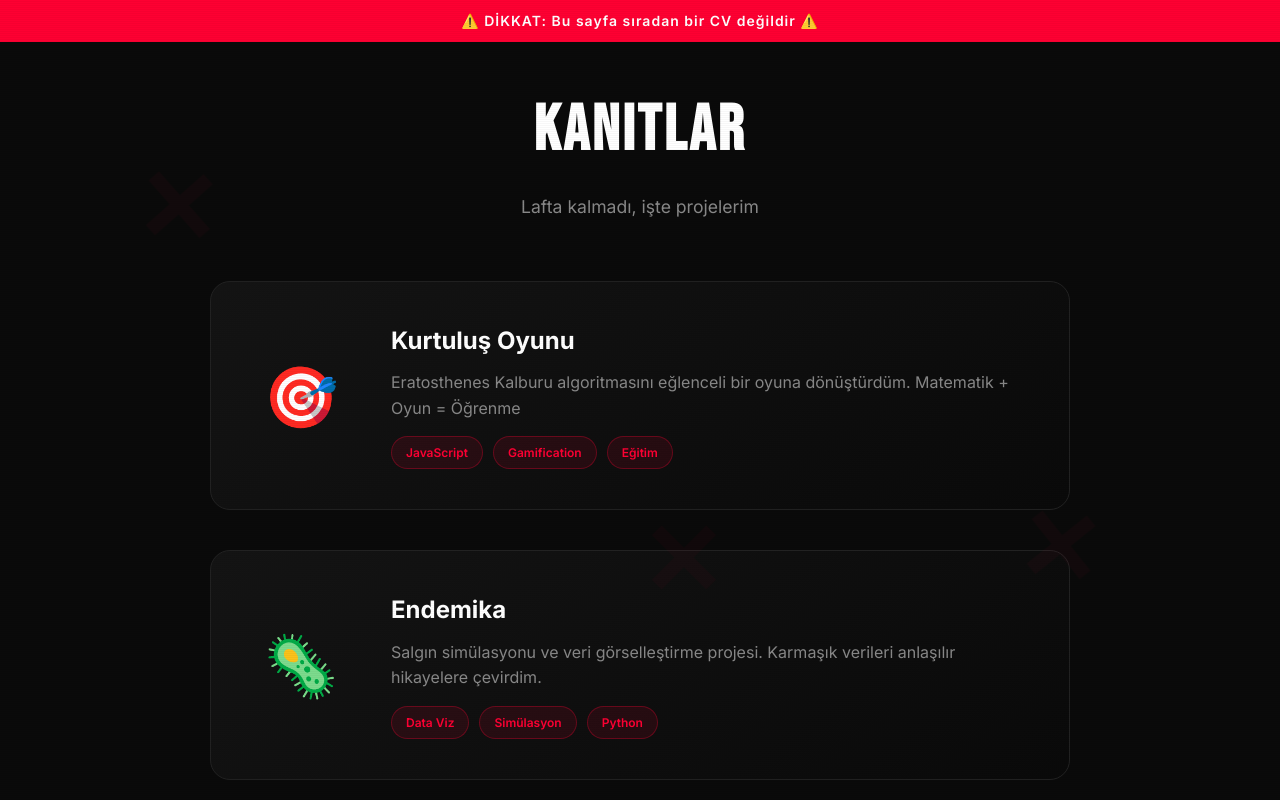
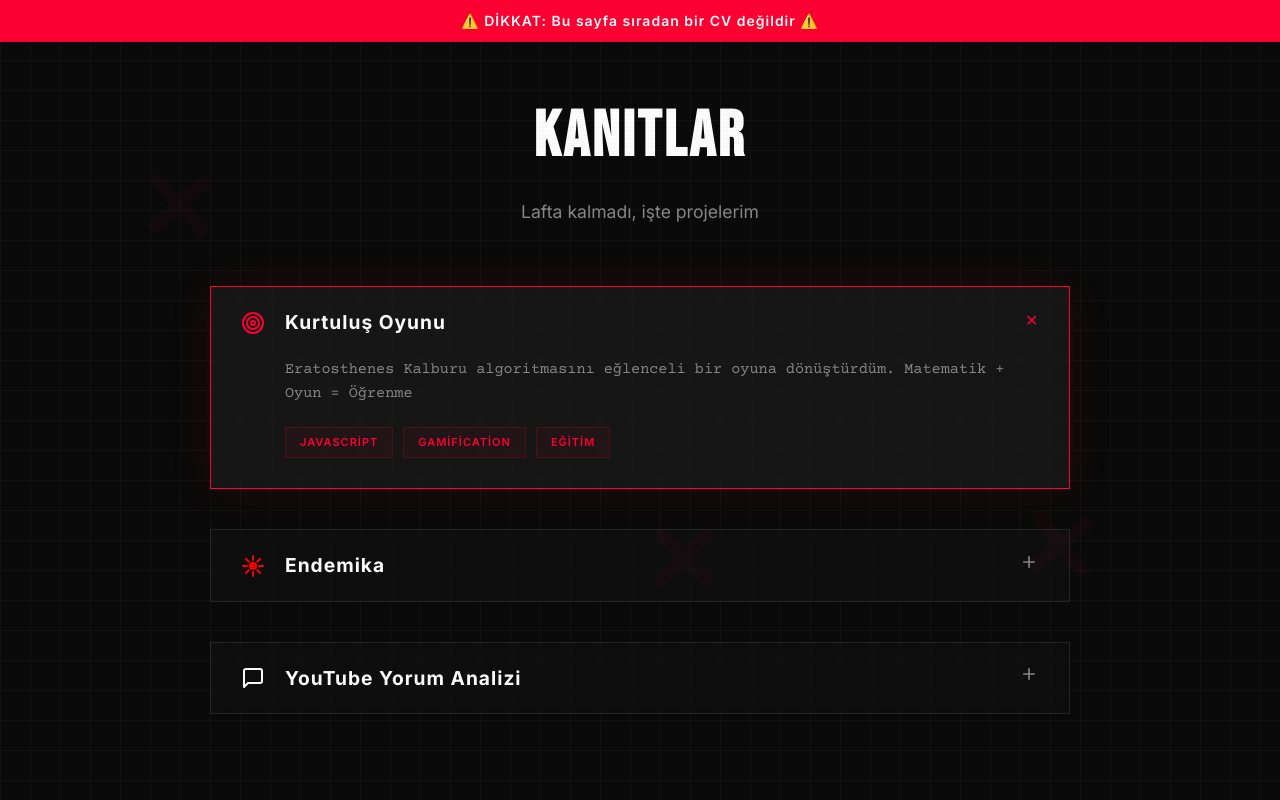
Before and after one commit to yuusufgul16/dont-hire-me-V1, a plain HTML site: page index.html in a window 1280 px wide. Both pictures are taken after a click on the element 640 px from the left and 2030 px from the top of the page. Shown: the part 1635-2435 px from the top of the page. Drawn offline with nearby package versions, Linux system fonts and the light colour scheme.

Commit message:
''Kanıtlar'' ekranı update

```diff
--- a/index.html
+++ b/index.html
@@ -8,7 +8,8 @@
     <meta name="description" content="Sıradışı bir başvuru deneyimi. Cesaretiniz varsa devam edin.">
     <link rel="preconnect" href="https://fonts.googleapis.com">
     <link rel="preconnect" href="https://fonts.gstatic.com" crossorigin>
-    <link href="https://fonts.googleapis.com/css2?family=Bebas+Neue&family=Inter:wght@300;400;600;700&display=swap"
+    <link
+        href="https://fonts.googleapis.com/css2?family=Bebas+Neue&family=Courier+Prime:wght@400;700&family=Inter:wght@300;400;600;700&display=swap"
         rel="stylesheet">
     <link rel="stylesheet" href="style.css">
 </head>
@@ -162,12 +163,24 @@
 
         <div class="projects-container">
             <div class="project-card" data-project="kurtulus">
-                <div class="project-visual">
-                    <div class="project-icon">🎯</div>
-                    <div class="project-glow"></div>
+                <div class="project-header">
+                    <div class="project-icon">
+                        <svg width="24" height="24" viewBox="0 0 24 24" fill="none" stroke="currentColor"
+                            stroke-width="2" stroke-linecap="round" stroke-linejoin="round">
+                            <circle cx="12" cy="12" r="10"></circle>
+                            <circle cx="12" cy="12" r="6"></circle>
+                            <circle cx="12" cy="12" r="2"></circle>
+                        </svg>
+                    </div>
+                    <h3>Kurtuluş Oyunu</h3>
+                    <div class="project-toggle">
+                        <svg width="20" height="20" viewBox="0 0 24 24" fill="none" stroke="currentColor"
+                            stroke-width="2">
+                            <path d="M12 5v14M5 12h14" />
+                        </svg>
+                    </div>
                 </div>
-                <div class="project-info">
-                    <h3>Kurtuluş Oyunu</h3>
+                <div class="project-body">
                     <p>Eratosthenes Kalburu algoritmasını eğlenceli bir oyuna dönüştürdüm. Matematik + Oyun = Öğrenme
                     </p>
                     <div class="project-tags">
@@ -179,12 +192,31 @@
             </div>
 
             <div class="project-card" data-project="endemika">
-                <div class="project-visual">
-                    <div class="project-icon">🦠</div>
-                    <div class="project-glow"></div>
+                <div class="project-header">
+                    <div class="project-icon">
+                        <svg width="24" height="24" viewBox="0 0 24 24" fill="none" stroke="red" stroke-width="2"
+                            stroke-linecap="round" stroke-linejoin="round">
+                            <path d="M12 2v4"></path>
+                            <path d="m4.93 4.93 2.83 2.83"></path>
+                            <path d="M2 12h4"></path>
+                            <path d="m4.93 19.07 2.83-2.83"></path>
+                            <path d="M12 22v-4"></path>
+                            <path d="m19.07 19.07-2.83-2.83"></path>
+                            <path d="M22 12h-4"></path>
+                            <path d="m19.07 4.93-2.83 2.83"></path>
+                            <path d="M12 12m-3 0a3 3 0 1 0 6 0a3 3 0 1 0 -6 0"></path>
+                            <path d="M12 12m-1 0a1 1 0 1 0 2 0a1 1 0 1 0 -2 0"></path>
+                        </svg>
+                    </div>
+                    <h3>Endemika</h3>
+                    <div class="project-toggle">
+                        <svg width="20" height="20" viewBox="0 0 24 24" fill="none" stroke="currentColor"
+                            stroke-width="2">
+                            <path d="M12 5v14M5 12h14" />
+                        </svg>
+                    </div>
                 </div>
-                <div class="project-info">
-                    <h3>Endemika</h3>
+                <div class="project-body">
                     <p>Salgın simülasyonu ve veri görselleştirme projesi. Karmaşık verileri anlaşılır hikayelere
                         çevirdim.</p>
                     <div class="project-tags">
@@ -196,12 +228,22 @@
             </div>
 
             <div class="project-card" data-project="youtube">
-                <div class="project-visual">
-                    <div class="project-icon">💬</div>
-                    <div class="project-glow"></div>
+                <div class="project-header">
+                    <div class="project-icon">
+                        <svg width="24" height="24" viewBox="0 0 24 24" fill="none" stroke="white" stroke-width="2"
+                            stroke-linecap="round" stroke-linejoin="round">
+                            <path d="M21 15a2 2 0 0 1-2 2H7l-4 4V5a2 2 0 0 1 2-2h14a2 2 0 0 1 2 2z"></path>
+                        </svg>
+                    </div>
+                    <h3>YouTube Yorum Analizi</h3>
+                    <div class="project-toggle">
+                        <svg width="20" height="20" viewBox="0 0 24 24" fill="none" stroke="currentColor"
+                            stroke-width="2">
+                            <path d="M12 5v14M5 12h14" />
+                        </svg>
+                    </div>
                 </div>
-                <div class="project-info">
-                    <h3>YouTube Yorum Analizi</h3>
+                <div class="project-body">
                     <p>NLP kullanarak YouTube yorumlarını analiz ettim. Duygu analizi ve trend tespiti yaptım.</p>
                     <div class="project-tags">
                         <span>NLP</span>
@@ -230,7 +272,7 @@
 
             <div class="cta-buttons">
                 <button class="cta-btn cta-no" id="btn-no">
-                    <span>Hayır, korkarım</span>
+                    <span>Hayır, teşekkürler</span>
                 </button>
                 <button class="cta-btn cta-yes" id="btn-yes">
                     <span>Evet, iletişime geçelim</span>
@@ -261,14 +303,7 @@
         </div>
     </section>
 
-    <!-- Easter Egg Modal -->
-    <div class="easter-egg-modal" id="easter-egg">
-        <div class="easter-egg-content">
-            <h2>🎮 Gizli Başarım Açıldı!</h2>
-            <p>"Cesur Keşifçi" rozetini kazandınız.<br>Tüm kartları çevirdiniz!</p>
-            <button class="close-easter-egg" id="close-easter-egg">Devam Et</button>
-        </div>
-    </div>
+
 
     <!-- Floating Elements -->
     <div class="floating-elements">
--- a/script.js
+++ b/script.js
@@ -11,8 +11,7 @@ const elements = {
     btnNo: document.getElementById('btn-no'),
     contactReveal: document.getElementById('contact-reveal'),
     escapeNumber: document.getElementById('escape-number'),
-    easterEgg: document.getElementById('easter-egg'),
-    closeEasterEgg: document.getElementById('close-easter-egg'),
+
     projectCards: document.querySelectorAll('.project-card'),
     warningBanner: document.getElementById('warning-banner')
 };
@@ -22,7 +21,7 @@ let currentIndex = 0;
 let flippedCount = 0;
 let flippedCards = new Set();
 let escapeCount = parseInt(localStorage.getItem('escapeCount') || '47');
-let easterEggShown = false;
+
 const totalCards = elements.cards.length;
 
 // ===== Initialize =====
@@ -66,13 +65,15 @@ function init() {
     elements.btnYes.addEventListener('click', handleYesClick);
     elements.btnNo.addEventListener('click', handleNoClick);
 
-    // Easter egg close
-    elements.closeEasterEgg.addEventListener('click', () => {
-        elements.easterEgg.classList.remove('visible');
-    });
+
 
     // Scroll animations for projects
     observeElements();
+
+    // Project Accordion
+    elements.projectCards.forEach(card => {
+        card.addEventListener('click', () => toggleProjectCard(card));
+    });
 
     // Konami code
     initKonamiCode();
@@ -254,13 +255,7 @@ function flipCard(card, index) {
         dots[index].classList.add('flipped');
     }
 
-    // Check for easter egg
-    if (flippedCount === totalCards && !easterEggShown) {
-        setTimeout(() => {
-            elements.easterEgg.classList.add('visible');
-            easterEggShown = true;
-        }, 800);
-    }
+
 }
 
 // ===== CTA Handlers =====
@@ -353,6 +348,21 @@ function createConfetti() {
     }
 }
 
+// ===== Project Accordion =====
+function toggleProjectCard(targetCard) {
+    const isActive = targetCard.classList.contains('active');
+
+    // Close all cards
+    elements.projectCards.forEach(card => {
+        card.classList.remove('active');
+    });
+
+    // Toggle target card
+    if (!isActive) {
+        targetCard.classList.add('active');
+    }
+}
+
 // ===== Scroll Animations =====
 function observeElements() {
     const observer = new IntersectionObserver((entries) => {
--- a/style.css
+++ b/style.css
@@ -505,6 +505,10 @@ body {
 /* ===== Projects Section ===== */
 .projects-section {
     background: var(--bg-primary);
+    background-image:
+        linear-gradient(rgba(255, 255, 255, 0.03) 1px, transparent 1px),
+        linear-gradient(90deg, rgba(255, 255, 255, 0.03) 1px, transparent 1px);
+    background-size: 30px 30px;
 }
 
 .projects-container {
@@ -518,20 +522,82 @@ body {
 
 .project-card {
     display: flex;
-    align-items: center;
-    gap: 40px;
-    background: linear-gradient(145deg, #141414, #0a0a0a);
-    border: 1px solid var(--border-color);
-    border-radius: 20px;
-    padding: 40px;
+    flex-direction: column;
+    background: rgba(255, 255, 255, 0.02);
+    border: 1px solid rgba(255, 255, 255, 0.1);
+    border-radius: 0;
+    padding: 0;
+    /* Padding moved to header/body */
     transition: all var(--transition-medium);
     cursor: pointer;
+    backdrop-filter: blur(5px);
+    overflow: hidden;
 }
 
 .project-card:hover {
+    border-color: rgba(255, 255, 255, 0.3);
+    background: rgba(255, 255, 255, 0.04);
+}
+
+.project-card.active {
     border-color: var(--accent-red);
-    transform: translateX(10px);
-    box-shadow: -10px 0 40px var(--accent-red-glow);
+    background: rgba(255, 255, 255, 0.05);
+    box-shadow: 0 0 40px rgba(255, 0, 51, 0.1);
+}
+
+.project-header {
+    display: flex;
+    align-items: center;
+    gap: 20px;
+    padding: 20px 30px;
+    transition: background 0.3s ease;
+}
+
+.project-header h3 {
+    margin: 0;
+    font-size: 1.2rem;
+    font-weight: 700;
+    flex-grow: 1;
+    letter-spacing: 1px;
+}
+
+.project-icon {
+    display: flex;
+    align-items: center;
+    justify-content: center;
+    color: var(--text-secondary);
+    transition: color 0.3s ease;
+}
+
+.project-card.active .project-icon {
+    color: var(--accent-red);
+}
+
+.project-toggle {
+    color: var(--text-secondary);
+    transition: transform 0.4s cubic-bezier(0.175, 0.885, 0.32, 1.275);
+}
+
+.project-card.active .project-toggle {
+    transform: rotate(45deg);
+    color: var(--accent-red);
+}
+
+.project-body {
+    max-height: 0;
+    overflow: hidden;
+    padding: 0 30px 0 74px;
+    /* Align with title */
+    transition: max-height 0.5s cubic-bezier(0, 1, 0, 1), padding 0.5s ease;
+    opacity: 0;
+}
+
+.project-card.active .project-body {
+    max-height: 500px;
+    /* Large enough to fit content */
+    padding: 0 30px 30px 74px;
+    opacity: 1;
+    transition: max-height 0.5s cubic-bezier(1, 0, 1, 0), padding 0.5s ease, opacity 0.4s ease 0.1s;
 }
 
 .project-visual {
@@ -564,16 +630,12 @@ body {
     opacity: 0.5;
 }
 
-.project-info h3 {
-    font-size: 1.5rem;
-    font-weight: 700;
-    margin-bottom: 10px;
-}
-
-.project-info p {
+.project-body p {
     color: var(--text-secondary);
-    margin-bottom: 15px;
+    margin-bottom: 20px;
     line-height: 1.6;
+    font-family: 'Courier Prime', monospace;
+    font-size: 0.95rem;
 }
 
 .project-tags {
@@ -583,13 +645,16 @@ body {
 }
 
 .project-tags span {
-    background: rgba(255, 0, 51, 0.1);
+    background: rgba(255, 0, 51, 0.05);
     color: var(--accent-red);
     padding: 6px 14px;
-    border-radius: 20px;
-    font-size: 12px;
+    border-radius: 0;
+    /* Sharp corners */
+    font-size: 11px;
     font-weight: 600;
-    border: 1px solid rgba(255, 0, 51, 0.3);
+    border: 1px solid rgba(255, 0, 51, 0.2);
+    text-transform: uppercase;
+    letter-spacing: 1px;
 }
 
 /* ===== Final Section ===== */
@@ -673,15 +738,15 @@ body {
 }
 
 .cta-yes {
-    background: var(--accent-red);
-    border-color: var(--accent-red);
-    color: white;
-    box-shadow: 0 0 30px var(--accent-red-glow);
+    background: #00ff66;
+    border-color: #00ff66;
+    color: #000;
+    box-shadow: 0 0 30px rgba(0, 255, 102, 0.4);
 }
 
 .cta-yes:hover {
     transform: scale(1.05);
-    box-shadow: 0 0 50px var(--accent-red-glow);
+    box-shadow: 0 0 50px rgba(0, 255, 102, 0.6);
 }
 
 .contact-reveal {
@@ -738,76 +803,6 @@ body {
     color: var(--text-secondary);
     font-size: 14px;
     opacity: 0.7;
-}
-
-/* ===== Easter Egg Modal ===== */
-.easter-egg-modal {
-    position: fixed;
-    top: 0;
-    left: 0;
-    width: 100%;
-    height: 100%;
-    background: rgba(0, 0, 0, 0.9);
-    display: flex;
-    justify-content: center;
-    align-items: center;
-    z-index: 10000;
-    opacity: 0;
-    pointer-events: none;
-    transition: opacity var(--transition-medium);
-}
-
-.easter-egg-modal.visible {
-    opacity: 1;
-    pointer-events: auto;
-}
-
-.easter-egg-content {
-    background: linear-gradient(145deg, #1a1a1a, #0d0d0d);
-    border: 2px solid var(--accent-red);
-    border-radius: 20px;
-    padding: 50px;
-    text-align: center;
-    box-shadow: 0 0 100px var(--accent-red-glow);
-    animation: modalPop 0.5s ease;
-}
-
-@keyframes modalPop {
-    0% {
-        transform: scale(0.8);
-        opacity: 0;
-    }
-
-    100% {
-        transform: scale(1);
-        opacity: 1;
-    }
-}
-
-.easter-egg-content h2 {
-    font-size: 2rem;
-    margin-bottom: 20px;
-}
-
-.easter-egg-content p {
-    color: var(--text-secondary);
-    margin-bottom: 30px;
-}
-
-.close-easter-egg {
-    background: var(--accent-red);
-    color: white;
-    border: none;
-    padding: 15px 40px;
-    font-size: 1rem;
-    font-weight: 600;
-    border-radius: 50px;
-    cursor: pointer;
-    transition: transform var(--transition-fast);
-}
-
-.close-easter-egg:hover {
-    transform: scale(1.05);
 }
 
 /* ===== Floating Elements ===== */
```
